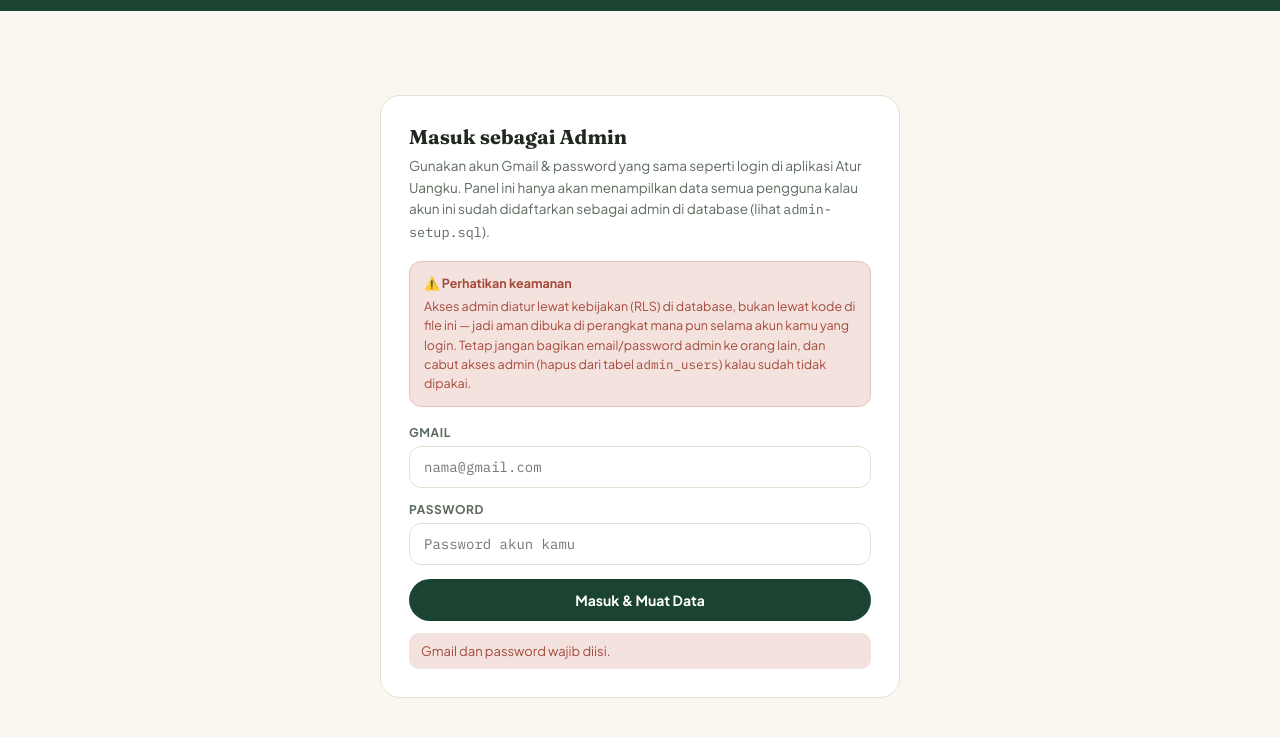
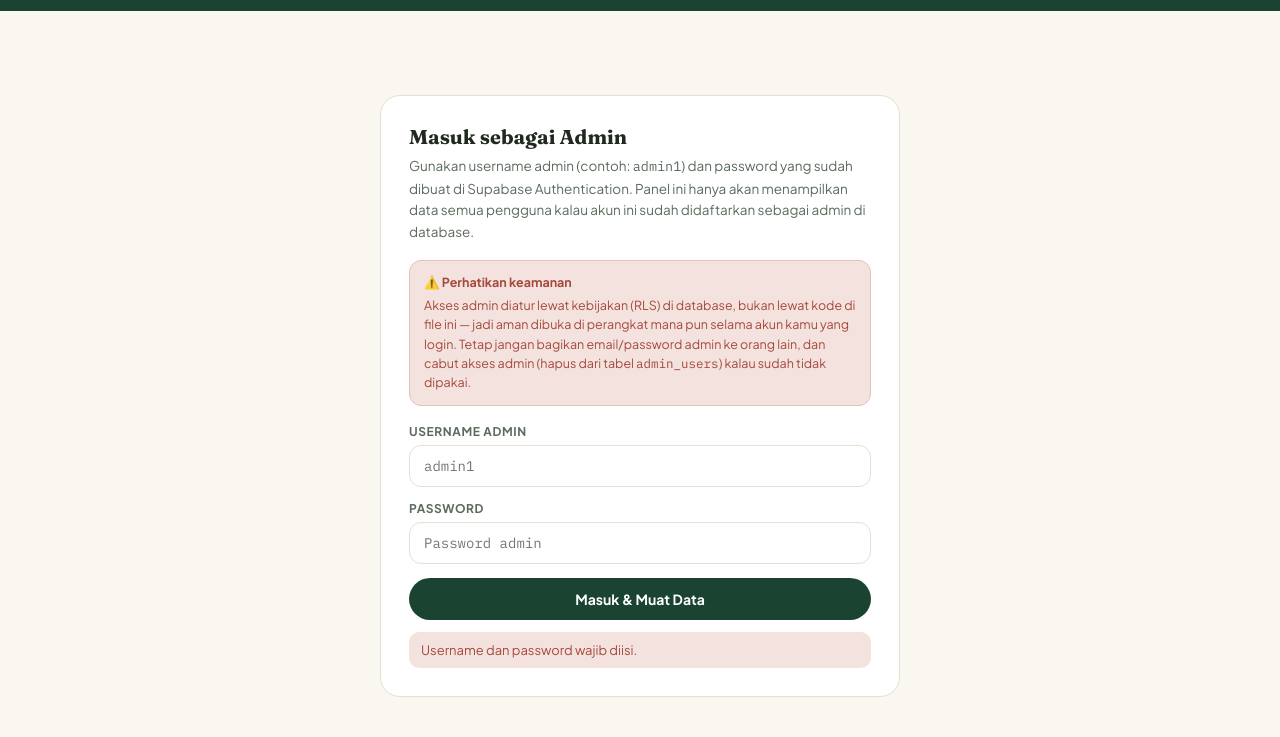
Before and after one commit to ajalahatur5/Monitor-Admin, a plain HTML site: page index.html in a window 1280 px wide. Both pictures are taken after a click on the button "Masuk & Muat Data". Shown: the part 55-792 px from the top of the page. Drawn offline with Linux system fonts and the light colour scheme.

Commit message:
Add files via upload

```diff
--- a/index.html
+++ b/index.html
@@ -135,15 +135,15 @@
   <!-- ===== GATE: login Gmail + Password ===== -->
   <div class="gate" id="gateView">
     <h2 class="serif">Masuk sebagai Admin</h2>
-    <p>Gunakan akun Gmail &amp; password yang sama seperti login di aplikasi Atur Uangku. Panel ini hanya akan menampilkan data semua pengguna kalau akun ini sudah didaftarkan sebagai admin di database (lihat <code class="mono">admin-setup.sql</code>).</p>
+    <p>Gunakan username admin (contoh: <span class="mono">admin1</span>) dan password yang sudah dibuat di Supabase Authentication. Panel ini hanya akan menampilkan data semua pengguna kalau akun ini sudah didaftarkan sebagai admin di database.</p>
     <div class="warn-box">
       <b>⚠️ Perhatikan keamanan</b>
       Akses admin diatur lewat kebijakan (RLS) di database, bukan lewat kode di file ini — jadi aman dibuka di perangkat mana pun selama akun kamu yang login. Tetap jangan bagikan email/password admin ke orang lain, dan cabut akses admin (hapus dari tabel <span class="mono">admin_users</span>) kalau sudah tidak dipakai.
     </div>
-    <label>Gmail</label>
-    <input type="text" id="inpEmail" placeholder="nama@gmail.com" autocomplete="username" />
+    <label>Username Admin</label>
+    <input type="text" id="inpEmail" placeholder="admin1" autocomplete="username" />
     <label>Password</label>
-    <input type="password" id="inpPass" placeholder="Password akun kamu" autocomplete="current-password" />
+    <input type="password" id="inpPass" placeholder="Password admin" autocomplete="current-password" />
     <button class="btn btn-primary" id="btnConnect">Masuk &amp; Muat Data</button>
     <div class="err-msg" id="gateErr"></div>
   </div>
@@ -432,15 +432,19 @@
   document.getElementById('modalBg').addEventListener('click', (e) => { if(e.target.id === 'modalBg') e.currentTarget.classList.remove('show'); });
 
   document.getElementById('btnConnect').addEventListener('click', async () => {
-    const email = document.getElementById('inpEmail').value.trim();
+    const ADMIN_DOMAIN = '@admin.aturuangku.internal';
+    let username = document.getElementById('inpEmail').value.trim().toLowerCase();
     const pass = document.getElementById('inpPass').value;
     const err = document.getElementById('gateErr');
     err.style.display = 'none';
-    if(!email || !pass){
-      err.textContent = 'Gmail dan password wajib diisi.';
+    if(!username || !pass){
+      err.textContent = 'Username dan password wajib diisi.';
       err.style.display = 'block';
       return;
     }
+    // kalau user ketik email lengkap (mis. akun lama), pakai apa adanya;
+    // kalau cuma ketik username (mis. "admin1"), tambahkan domain internal
+    const email = username.includes('@') ? username : username + ADMIN_DOMAIN;
     const btn = document.getElementById('btnConnect');
     btn.disabled = true; btn.textContent = 'Memproses…';
     try {
```
